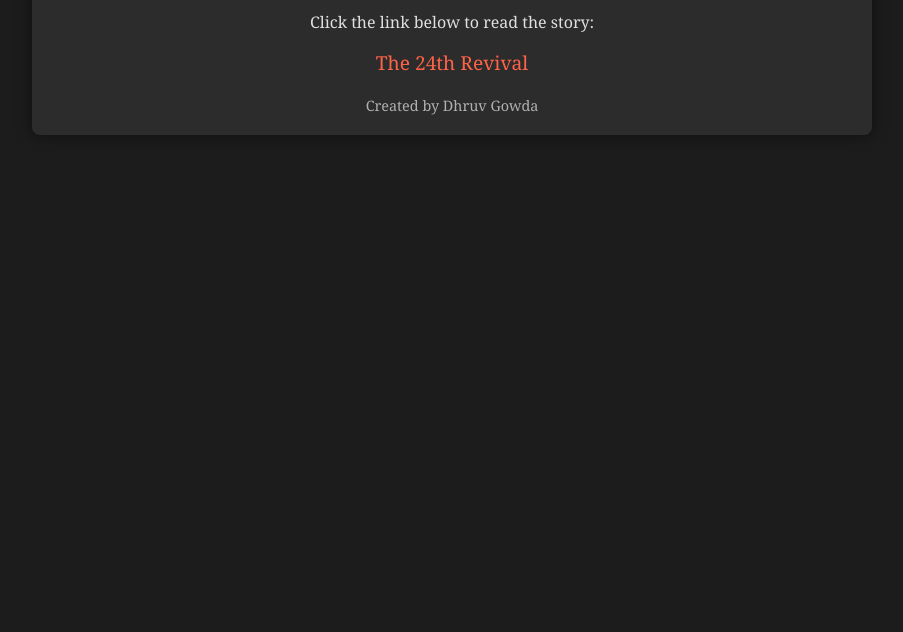
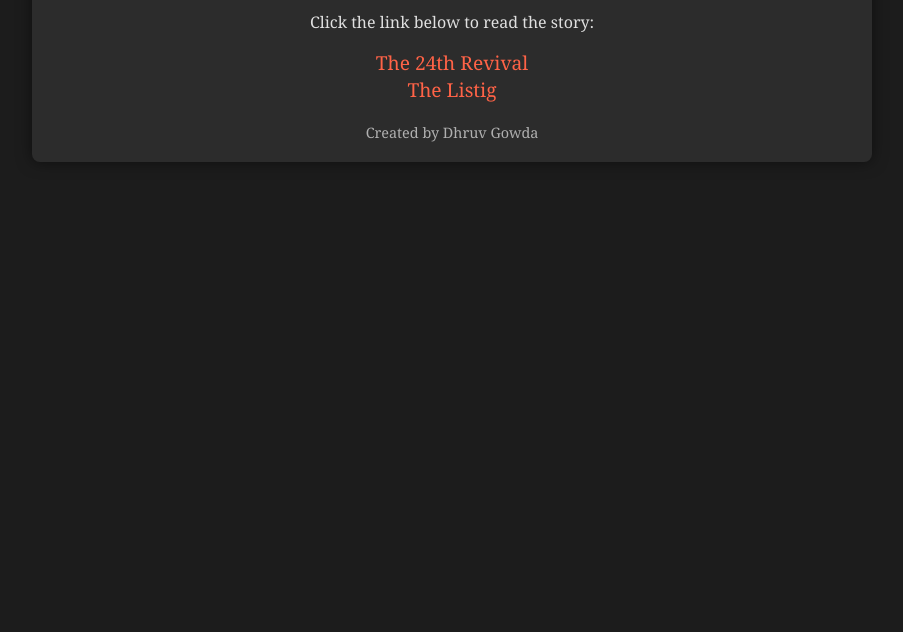
Before and after one commit to DGZFE/my-storys, a plain HTML site: page index.html in a window 1280 px wide. Shown: the part 168-800 px from the top of the page, without its empty margins (188-1091 px from the left). Drawn offline with Linux system fonts and the light colour scheme.

Commit message:
Update index.html

```diff
--- a/index.html
+++ b/index.html
@@ -68,6 +68,8 @@
         <h1>Welcome to the Story Index</h1>
         <p>Click the link below to read the story:</p>
         <a href="the-24th-revival" onclick="showTransitionMessage()">The 24th Revival</a>
+        <br>
+        <a href="the-listig" onclick="showTransitionMessage()">The Listig</a>
         <div class="footer">Created by Dhruv Gowda</div>
     </div>
     <div class="transition-message" id="transitionMessage">Created by Dhruv Gowda</div>
@@ -75,7 +77,7 @@
         function showTransitionMessage() {
             document.getElementById('transitionMessage').style.display = 'block';
             setTimeout(function() {
-                window.location.href = 'the-24th-revival';
+                window.location.href = 'the-listig';
             }, 10000);
         }
     </script>
```
